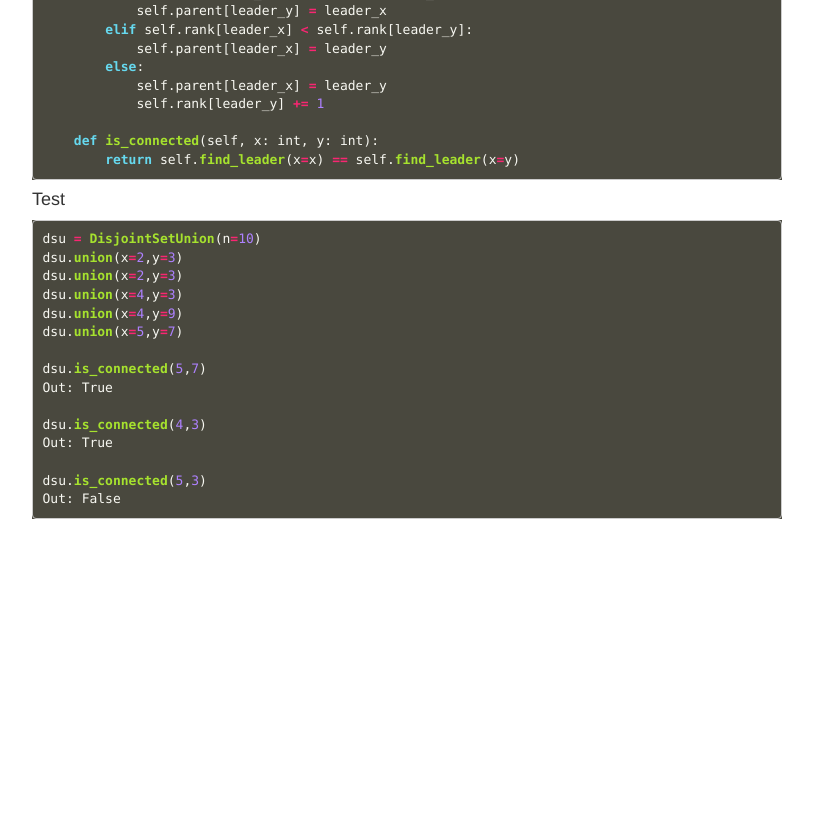
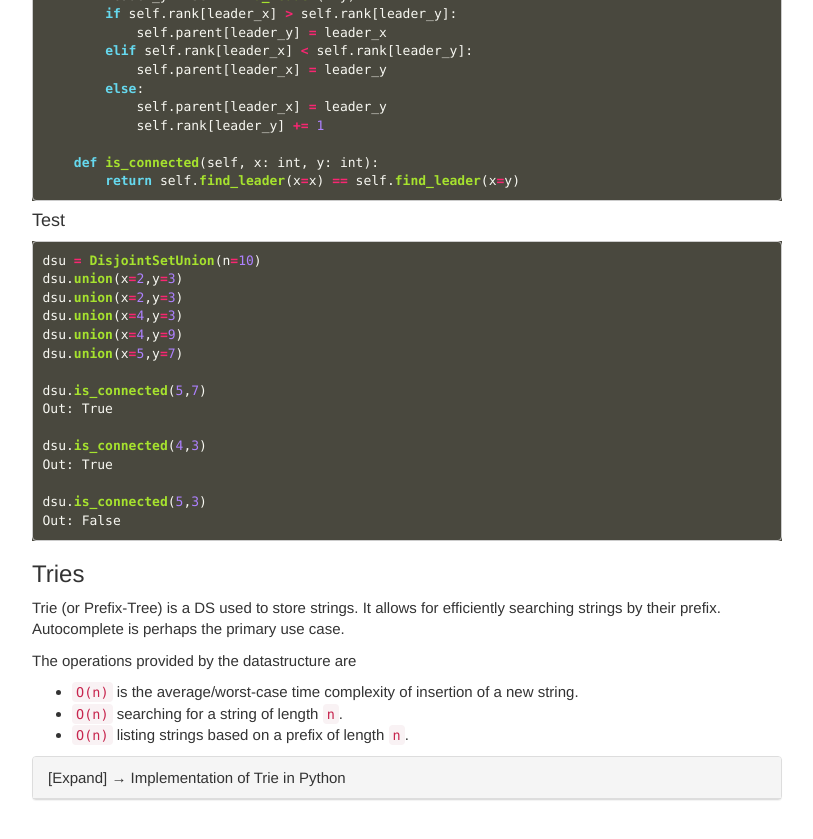
Before and after one commit to vispz/psvishnu91.github.io, a Jekyll site: the page built from _posts/programming_notes/2022-11-24-python-containers.md, in a window 1280 px wide and 900 px high, scrolled down 5329 px. Shown: the top 839 px of the window, without its empty margins (233-1046 px from the left). Built offline with Jekyll 4.4.1, drawn with Linux system fonts in a browser that asks for light colours; nearby versions of some CDN libraries; formulas are drawn with MathJax 3; before the commit the page ends 5938 px from its top, so only the background shows below that; some of the changed lines change nothing that is shown.

Commit message:
Fix python container

````diff
--- a/_config.yml
+++ b/_config.yml
@@ -1,5 +1,5 @@
 coderay:
-  coderay_line_numbers: ''
+  coderay_line_numbers: ""
 defaults:
   - scope:
       path: "" # an empty string here means all files in the project
@@ -12,6 +12,7 @@ kramdown:
   syntax_highlighter: rouge
 markdown: kramdown
 name: Vishnu's Personal Website
+title: Vishnu's Personal Website
 plugins:
   - jekyll-sitemap
 url: "https://vishnu.uk"
--- a/_posts/programming_notes/2022-11-24-python-containers.md
+++ b/_posts/programming_notes/2022-11-24-python-containers.md
@@ -289,3 +289,138 @@ Out: True
 dsu.is_connected(5,3)
 Out: False
 ```
+
+### Tries
+Trie (or Prefix-Tree) is a DS used to store strings. It allows for efficiently searching
+strings by their prefix. Autocomplete is perhaps the primary use case.
+
+The operations provided by the datastructure are
+
+- `O(n)` is the average/worst-case time complexity of insertion of a new string.
+- `O(n)` searching for a string of length `n`.
+- `O(n)` listing strings based on a prefix of length `n`.
+
+{: .code title="Implementation of Trie in Python" .x}
+``` python
+"""208. Implement Trie (Prefix Tree)
+
+https://leetcode.com/problems/implement-trie-prefix-tree/
+
+Logic
+-----
+Use a dict of child_char -> children_dict. Add characters iteratively
+and find iteratively. Start with a sentinel root node.
+
+NOTE: Original implementation uses list/arrays and not dicts. This can
+be easily converted to a list of lists.
+
+words: apple, app, be
+
+Root node   {'a':  , 'b':}
+              /        \
+          {'p':}        {'e': }
+           /                \
+         {'p':}             {'E': {}}
+         /
+        {'l': , 'E': {}}
+        /
+      {'e':}
+      /
+      {'E': {}}
+
+The trie is maintained by a dict where each key is
+a child character which contains a dict of it's child_char -> children_dict.
+
+Every time we get a new a word
+1. We add `E` to the end (to mark that it's the end of a complete word).
+2. We recurse/iterate over nodes as long as characters in the string exist as nodes in
+    the trie tree. When we run out of matching nodes, we simply append new nodes.
+"""
+
+class Trie:
+
+    def __init__(self):
+        self.root = {}
+
+    def insert(self, word: str) -> None:
+        """
+        R - a - p - p - l - e - E
+                \
+                 l - e - E
+        Tests
+        =====
+        1. appE, wlen = 4
+           0123
+        node    ix  c
+        {S}     0   a
+        {a}     1   p
+        {p}     2   p
+        {p }    3   E
+        {E}     4
+
+        2. apleE, wlen = 5
+           01234
+        node    ix  c
+        {S}     0   a
+        {a}     1   p
+        {p}     2   l
+        {l}
+        """
+        word = word + "E"
+        ix, node, wlen = 0, self.root, len(word)
+        # Walk through existing nodes
+        while ix < wlen:
+            c = word[ix]
+            if c not in node:
+                break
+            node = node[c]
+            ix += 1
+        # Create missing nodes
+        while ix < wlen:
+            c = word[ix]
+            node[c] = {}
+            node = node[c]
+            ix += 1
+
+    def search(self, word: str) -> bool:
+        return self.startsWith(prefix=word+'E')
+
+    def startsWith(self, prefix: str) -> bool:
+        """
+        Tests
+        =====
+        1. app: plen = 3
+        012
+        node    ix  c
+        {S}     0   a
+        {a}     1   p
+        {p}     2   p
+        {p}     3
+
+        2. al: plen = 2
+        01
+        node    ix  c
+        {S}     0   a
+        {a}     1   l
+        {l}
+        """
+        node = self.root
+        for c in prefix:
+            if c not in node:
+                return False
+            node = node[c]
+        else:
+            # We iterated through the entire word and found no
+            # missing character
+            return True
+
+# Testing
+# -------
+trie = Trie()
+trie.insert("apple")
+print(trie.search("apple"))   # return True
+print(trie.search("app"))     # return False
+print(trie.startsWith("app")) # return True
+trie.insert("app")
+print(trie.search("app"))     # return True
+```
````
